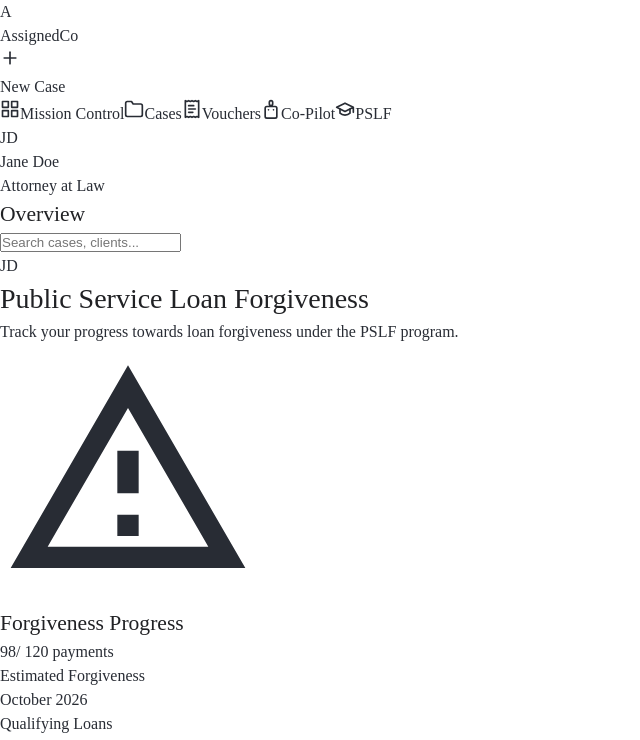
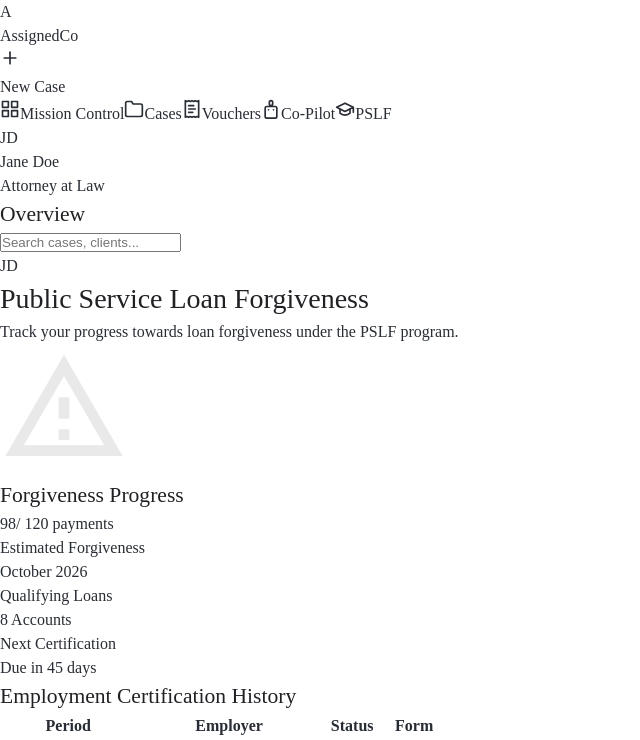
Before and after one commit to rajagupta999/https-github.com-rajagupta999-assigned-co-counsel, a Next.js app: page /dashboard/pslf in a window 1280 px wide. Shown: the top 740 px of the page, without its empty margins (0-640 px from the left). Built offline with nearby package versions, Linux system fonts and the light colour scheme.

Commit message:
Fix PSLF: Reduce watermark size and enforce opacity inline to prevent visual overwhelm

```diff
--- a/app/dashboard/pslf/page.tsx
+++ b/app/dashboard/pslf/page.tsx
@@ -20,7 +20,7 @@ export default function PSLFPage() {
             {/* Main Progress Card */}
             <div className="bg-white rounded-3xl border border-gray-200 p-10 shadow-sm relative overflow-hidden">
                 <div className="absolute top-0 right-0 p-8 opacity-10">
-                    <svg className="w-64 h-64 text-blue-600" style={{ width: '256px', height: '256px' }} width="256" height="256" fill="currentColor" viewBox="0 0 24 24"><path d="M12 2L1 21h22L12 2zm0 3.99L19.53 19H4.47L12 5.99zM13 16h-2v2h2v-2zm0-6h-2v4h2v-4z" /></svg>
+                    <svg className="w-32 h-32 text-blue-600" style={{ width: '128px', height: '128px', opacity: 0.1 }} width="128" height="128" fill="currentColor" viewBox="0 0 24 24"><path d="M12 2L1 21h22L12 2zm0 3.99L19.53 19H4.47L12 5.99zM13 16h-2v2h2v-2zm0-6h-2v4h2v-4z" /></svg>
                 </div>
 
                 <h2 className="text-lg font-medium text-gray-600 uppercase tracking-wide mb-6">Forgiveness Progress</h2>
```
